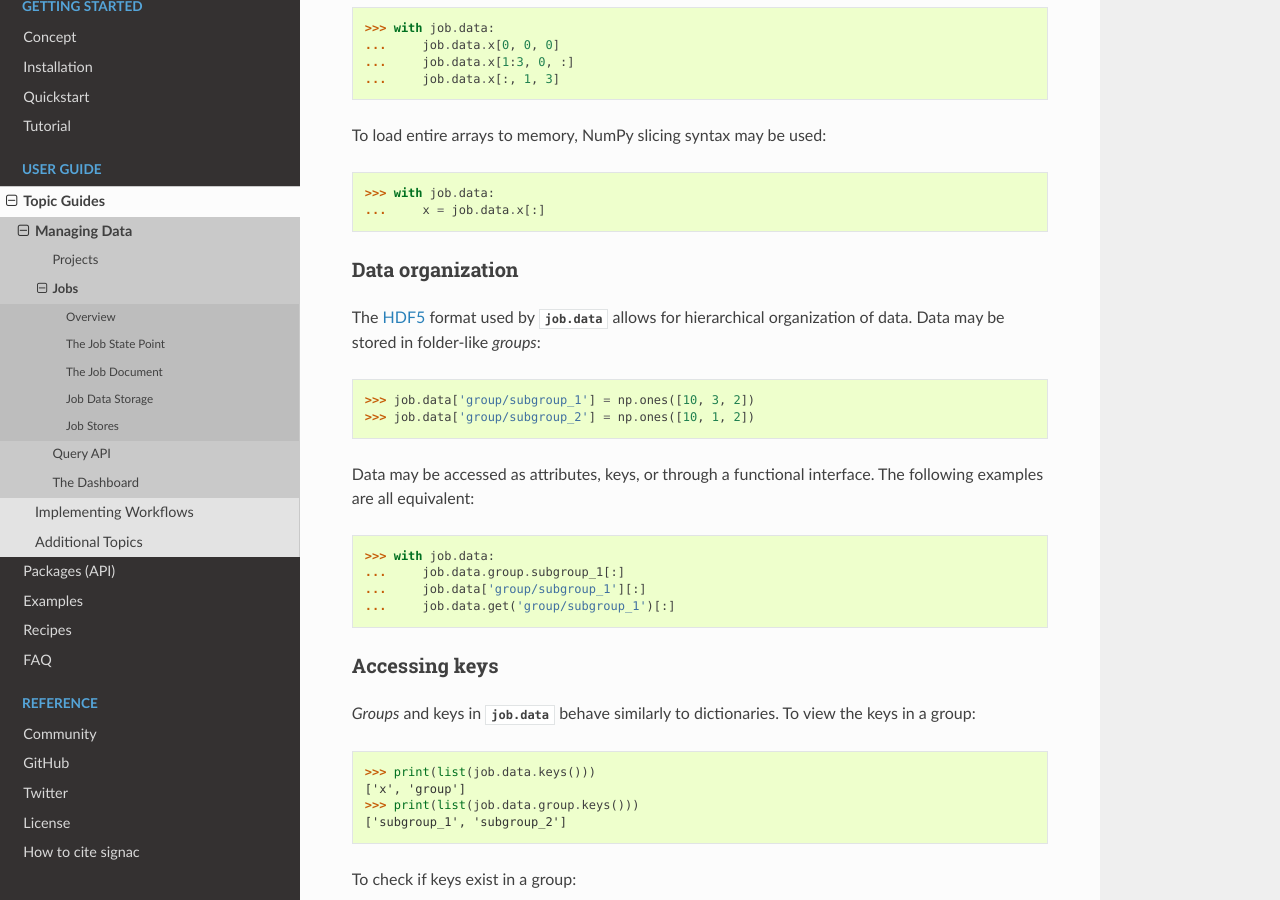
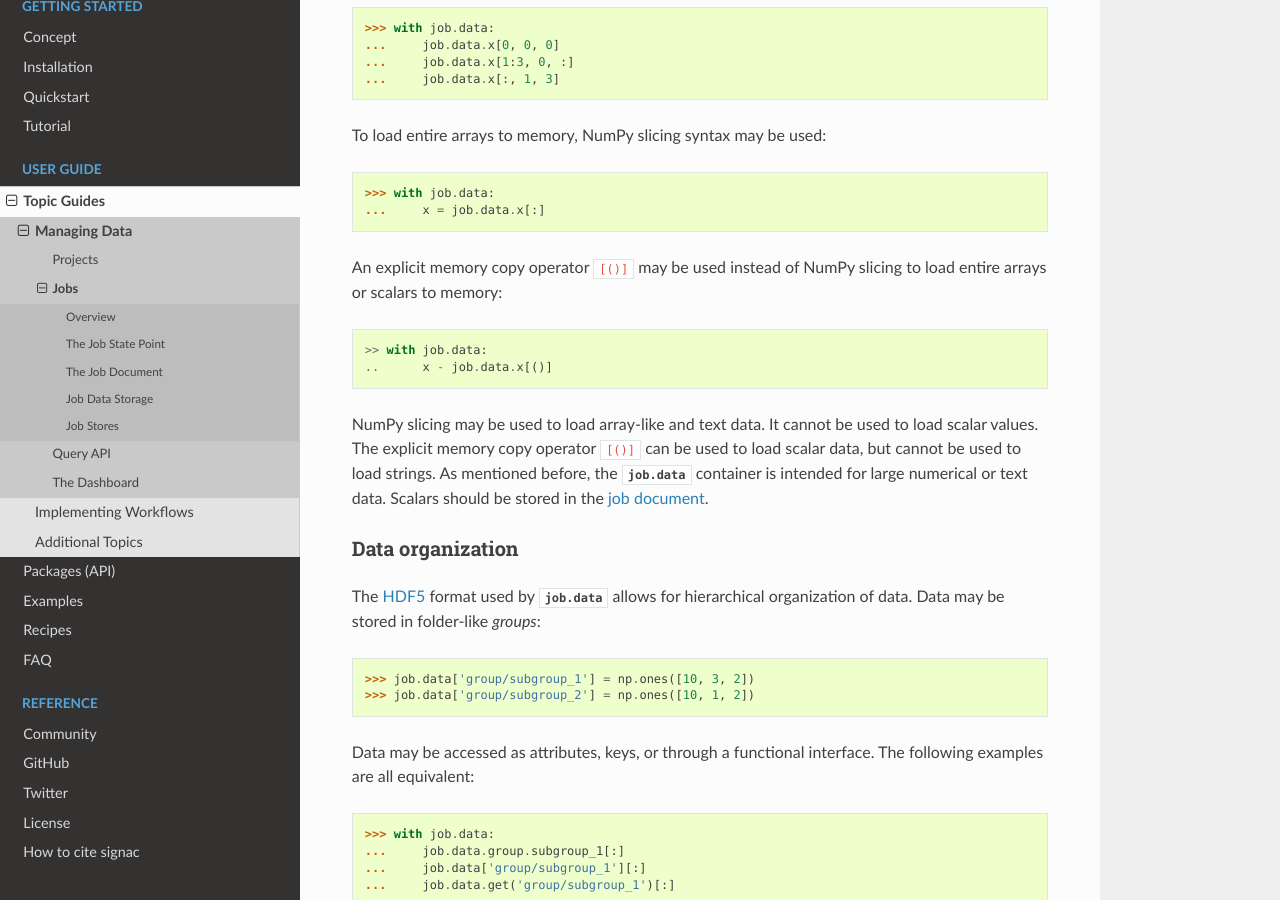
Before and after one commit to glotzerlab/signac-docs, a Sphinx documentation site: the page built from docs/source/jobs.rst, in a window 1280 px wide and 900 px high, scrolled down 6775 px. Built offline with Sphinx 7.4.7 and the Read the Docs theme 2.0.0, drawn with Linux system fonts in a browser that asks for light colours.

Commit message:
Description of use cases for [()] operator.

```diff
--- a/docs/source/jobs.rst
+++ b/docs/source/jobs.rst
@@ -313,6 +313,20 @@ To load entire arrays to memory, NumPy slicing syntax may be used:
     >>> with job.data:
     ...     x = job.data.x[:]
 
+An explicit memory copy operator ``[()]`` may be used instead of NumPy slicing to load entire arrays or scalars to memory:
+
+.. code-block:: python
+
+    >> with job.data:
+    ..      x - job.data.x[()]
+
+NumPy slicing may be used to load array-like and text data.
+It cannot be used to load scalar values.
+The explicit memory copy operator ``[()]`` can be used to load scalar data, but cannot be used to load strings.
+As mentioned before, the :py:attr:`job.data` container is intended for large numerical or text data.
+Scalars should be stored in the :ref:`job document <project-job-document>`.
+
+
 Data organization
 -----------------
 
```
